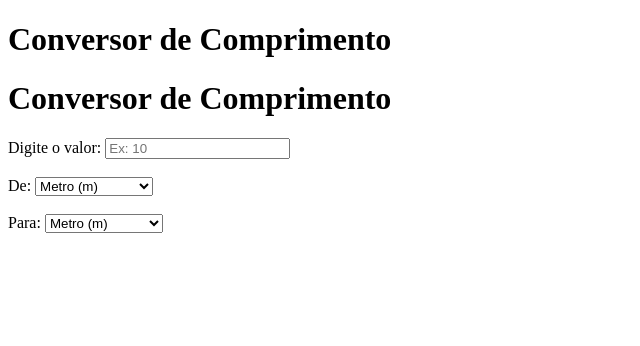
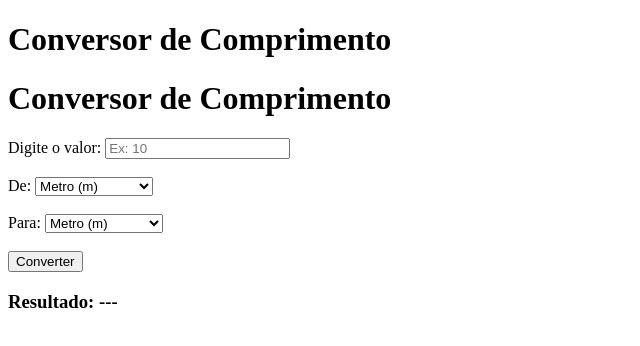
Before and after one commit to jonasmikea/conversor-unidades-comprimento, a plain HTML site: page index.html in a window 1280 px wide. Shown: the whole page, without its empty margins (0-640 px from the left). Drawn offline with Linux system fonts and the light colour scheme.

Commit message:
feat: adiciona botao e area de resultado

```diff
--- a/index.html
+++ b/index.html
@@ -27,5 +27,9 @@
         <option value="milha">Milha (mi)</option>
     </select>
     <br><br>
+    <button onclick="converter()">Converter</button>
+    <h3>Resultado: <span id="resultado">---</span></h3>
+
+    <script src="script.js"></script>
 </body>
 </html>
```
